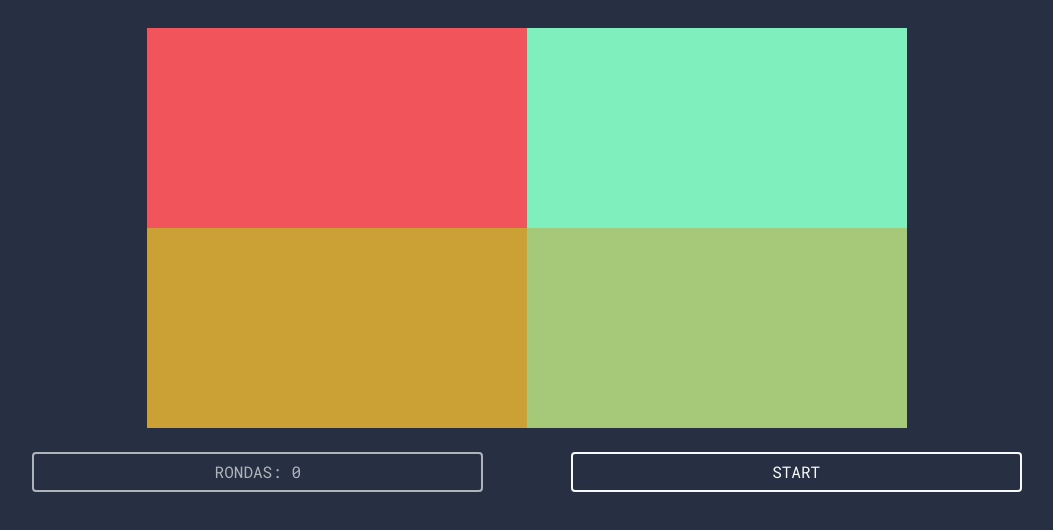
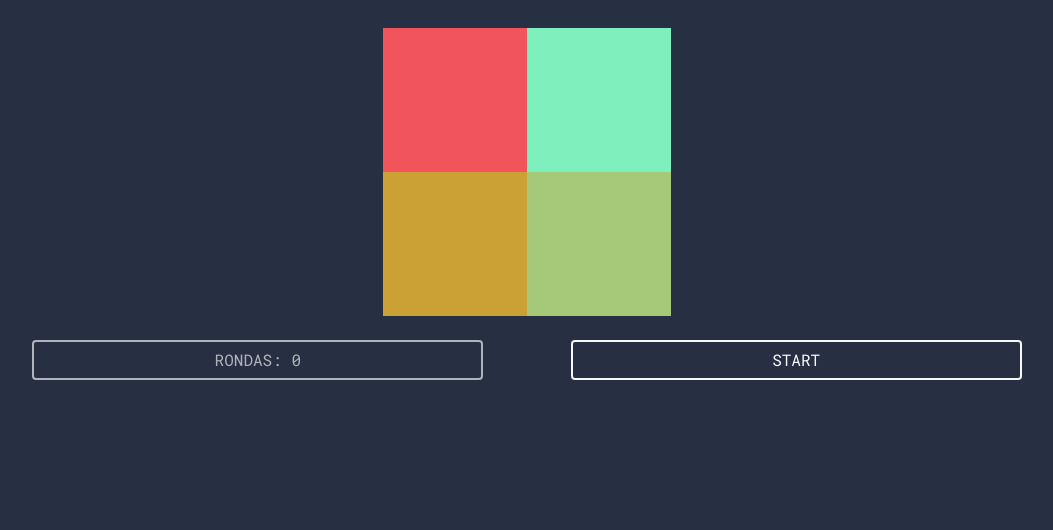
Before and after one commit to Iara-Pou/juego-simon-dice, a plain HTML site: page index.html in a window 1280 px wide. Shown: the part 122-652 px from the top of the page, without its empty margins (113-1166 px from the left). Drawn offline with nearby package versions, Linux system fonts and the light colour scheme.

Commit message:
Da altura y ancho a cuadrados en em
Para que forme un cuadrado parejo, con el col-sm-4 quedaban rectangulares

```diff
--- a/index.html
+++ b/index.html
@@ -23,12 +23,12 @@
         <section>
             <div id="container-cuadrados">
                 <div class="row justify-content-center">
-                    <div class="cuadrado col-sm-4" id="cuadrado-1"></div>
-                    <div class="cuadrado col-sm-4" id="cuadrado-2"></div>
+                    <div class="cuadrado" id="cuadrado-1"></div>
+                    <div class="cuadrado" id="cuadrado-2"></div>
                 </div>
                 <div class="row justify-content-center">
-                    <div class="cuadrado col-sm-4" id="cuadrado-3"></div>
-                    <div class="cuadrado col-sm-4" id="cuadrado-4"></div>
+                    <div class="cuadrado" id="cuadrado-3"></div>
+                    <div class="cuadrado" id="cuadrado-4"></div>
                 </div>
             </div>
         </section>
--- a/styles.css
+++ b/styles.css
@@ -9,7 +9,8 @@ h1{
 }
 
 .cuadrado{
-    height: 200px;
+    height: 9em;
+    width: 9em;
 }
 
 .btn-outline-light{
```
